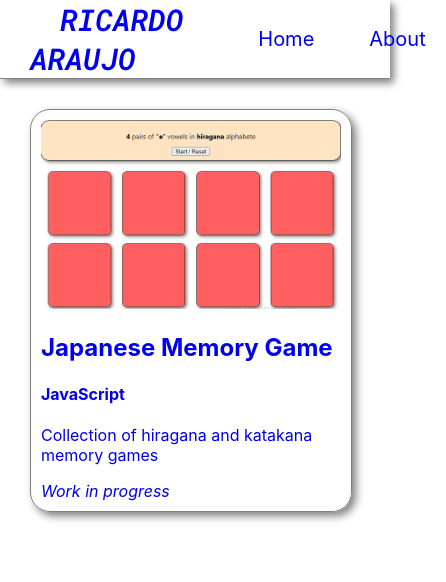
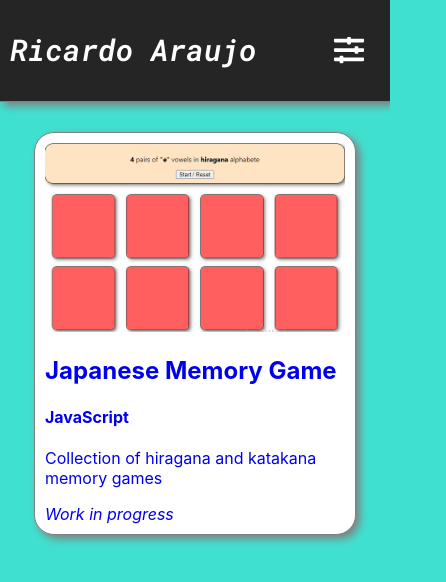
Before and after one commit to AwesomeRaicho/portfolio, a React (Create React App) app: page / in a window 390 px wide. Shown: the top 582 px of the page, 446 px wide, since content can reach past the window. Built offline with nearby package versions, Linux system fonts and the light colour scheme.

Commit message:
add responsive navigation

```diff
--- a/src/App.css
+++ b/src/App.css
@@ -1,14 +1,26 @@
 
   @import url('https://fonts.googleapis.com/css2?family=Roboto+Mono:ital,wght@1,600&display=swap');
+/* CEC3D6, 9FA0B3, 3D588A, 2E3957, 161D2E */
 
+body{
+  background-color: turquoise;
+  padding: 0px;
+  margin: 0px;
+}
 
+.navbar-container{
+  background-color: black;
+}
 
 .navbar{
   display: flex;
+  flex-wrap: wrap;
   align-items: center;
   margin: auto;
   border-bottom: solid gray 1px;
   box-shadow: 4px 4px 8px gray;
+  background-color: rgb(37, 37, 37);
+
 }
 
 .nav-list{
@@ -16,12 +28,18 @@
   display: flex;
   margin-left: auto;
   margin-right: 30px;
+  transition: 1500ms;
 }
 
 .logo{
-  margin-left: 30px;
+  margin-left: 0px;
   font-size: 30px;
   font-family: 'Roboto Mono', monospace;
+  color: white;
+}
+
+.logo-link{
+  color: white;
 }
 
 .nav-item{
@@ -34,8 +52,21 @@
   text-decoration: none;
 }
 
+.nav-link{
+  text-decoration: none;
+  color: white;
+}
 
+.nav-toggler{
+  border: none;
+  background-color: #3D588A;
+  margin-right: 30px;
+  display: none;
+}
 
+.link-project-holder{
+  width: 100%;
+}
 /* ===== PAGES ===== */
 
 .home-container{
@@ -64,9 +95,54 @@
   border-radius: 20px;
   width: 300px;
   padding: 10px;
-
+  background-color: white;
 }
 
 .project-img{
   width: 100%;
 }
+
+
+@media screen and (max-width: 700px){
+
+  .navbar{
+    padding-top: 30px;
+
+  }
+
+  .nav-toggler{
+    border: none;
+    background-color: rgb(37, 37, 37);
+    margin-right: 30px;
+    display: inline;
+    margin-left: auto;
+    margin-top: 4px;
+    margin-right: 20px;
+  }
+
+  .nav-list{
+    order: 3;
+    flex-basis: 100%;
+    display: flex;
+    flex-direction: column;
+    overflow: hidden;
+    height: 0px;
+    transition: all 200ms linear;
+  }
+  .display{
+    height: 70px;
+  }
+
+  .project-container{
+    margin: 0px;
+  }
+
+  .link{
+    margin: auto;
+    margin-top: 30px;
+  }
+  .logo{
+    margin-left: 10px;
+  }
+
+}
--- a/src/components/navigation.component.jsx
+++ b/src/components/navigation.component.jsx
@@ -1,21 +1,28 @@
-import React from 'react'
+import React,{ useState } from 'react'
 import { Link } from 'react-router-dom';
+import {FaRegTimesCircle, FaSlidersH} from 'react-icons/fa';
 
 const Navigation = () => {
+
+    const [toggled, setToggled] = useState(false);
+
   return (
     <div className='navbar-contaioner'>
         <nav className='navbar'>
             <div className='logo'>
-                <Link className='link' to={'/'}>RICARDO ARAUJO</Link>
+                <Link className='link logo-link' to={'/'}>Ricardo Araujo</Link>
             </div>
-            <ul className='nav-list'>
+
+            <ul className={`nav-list ${toggled && 'display'}`}>
                 <li className='nav-item'>
-                    <Link className='link' to={'/'}>Home</Link>
+                    <Link className='nav-link' to={'/'}>Home</Link>
                 </li>
                 <li className='nav-item'>
-                    <Link className='link' to={'/about'}>About</Link>
+                    <Link className='nav-link' to={'/about'}>About</Link>
                 </li>
             </ul>
+
+            <button type='button' className='nav-toggler' onClick={()=>setToggled(!toggled)}>{toggled ? <FaRegTimesCircle size='30px' color='white'/>:<FaSlidersH size='30px' color='white'/>}</button>
         </nav>
     </div>
   )
--- a/src/components/pages/home.jsx
+++ b/src/components/pages/home.jsx
@@ -10,7 +10,6 @@ const Home = () => {
   return (
     <div className='home-container'>
         {projects.map((value, index)=>{
-
           return <ProjectLink key={index} {...value}/>
         })}
     </div>
--- a/src/components/pages/project-link.jsx
+++ b/src/components/pages/project-link.jsx
@@ -3,7 +3,6 @@ import { Link } from 'react-router-dom';
 
 const ProjectLink = (item) => {
 
-    console.log(item)
     const {name, lenguage, wip, description, url, img} = item
 
   return (
```
